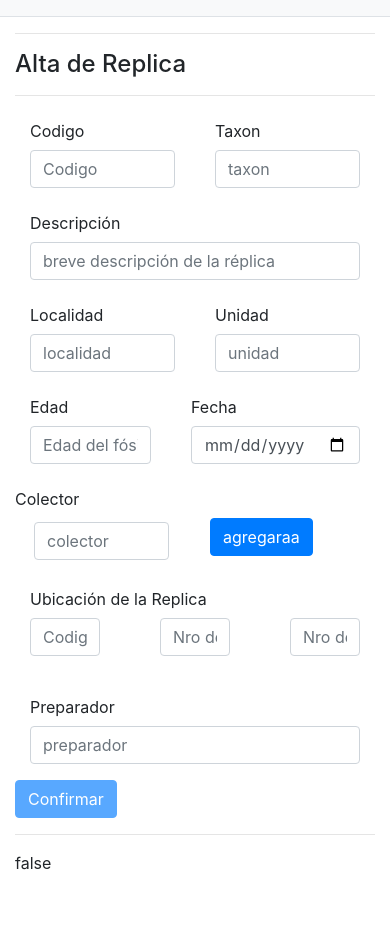
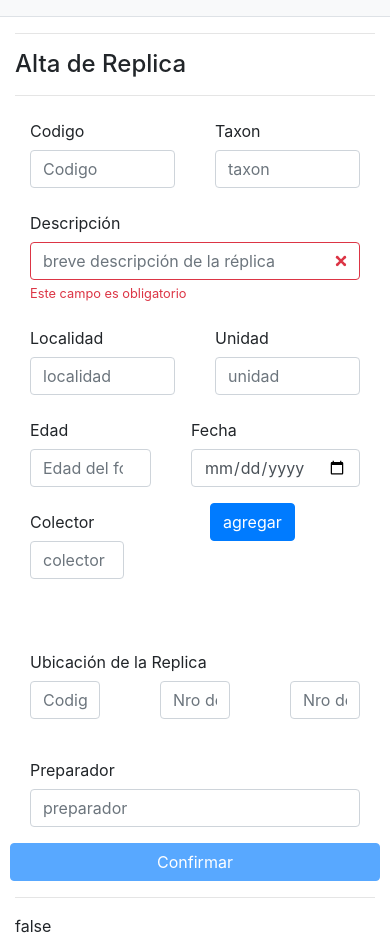
Before and after one commit to agrearte91/Tesis, an Angular app: page /#/replica in a window 390 px wide. Before the commit the page ends 875 px from the top, so only its background shows below. Built offline with nearby package versions, Linux system fonts and the light colour scheme.

Commit message:
agregar y quitar colector

```diff
--- a/src/app/components/forms/replica/replica.component.html
+++ b/src/app/components/forms/replica/replica.component.html
@@ -20,10 +20,16 @@
 
     <div class="form-group">
         <label class="col-1 col-form-label">Descripción</label>
-        <div class="col-md-12">
+        <div class="col-md-12" [ngClass]="{'was-validated': formReplica.controls['descripcion'].valid}">
+            <input type="text" class="form-control is-invalid" placeholder="breve descripción de la réplica" formControlName="descripcion">
+            <div class="invalid-feedback" *ngIf="formReplica.get('descripcion').errors?.minlength">
+                La descripcion debe tener una logitud minima de 5 caracteres
+            </div>
+            <div class="invalid-feedback" *ngIf="formReplica.get('descripcion').errors?.required">
+                Este campo es obligatorio
+            </div>
+        </div>
 
-            <input type="text" class="form-control" placeholder="breve descripción de la réplica" formControlName="descripcion">
-        </div>
     </div>
     <div class="form-row">
         <div class="form-group col">
@@ -44,7 +50,7 @@
         <div class="form-group col">
             <label class="col-1 col-form-label">Edad</label>
             <div class="col-md-12">
-                <input type="text" class="form-control" placeholder="Edad del fósil expresada en años" formControlName="edad">
+                <input type="number" class="form-control" placeholder="Edad del fósil expresada en años" formControlName="edad">
             </div>
         </div>
         <div class="form-group col">
@@ -56,15 +62,24 @@
     </div>
 
     <div class="form-group row">
-        <label class="col-12 col-form-label">Colector</label>
-        <div class="col">
-            <div class="col-md-12" formArrayName="colector">
-                <input *ngFor="let colector of formReplica.controls['colector'].controls; let i=index" type="text" class="form-control m-1" placeholder="colector" [formControlName]="i">
 
+        <div class="form-group col">
+            <label class="col-12 col-form-label">Colector</label>
+            <div *ngFor="let colector of formReplica.controls['colector'].controls; let i=index" class="col-md-12" formArrayName="colector">
+                <div class="form-group row">
+                    <div class="form-group col col-9">
+                        <input type="text" class="form-control" placeholder="colector" [formControlName]="i">
+                    </div>
+                    <div class="form-group col" *ngIf="i>0">
+
+                        <button (click)="quitarColector(i)" type="button" class="btn btn-outline-danger">Quitar</button>
+
+                    </div>
+                </div>
             </div>
         </div>
-        <div class="col">
-            <button (click)="agregarColector()" type="button" class="btn btn-primary">agregaraa</button>
+        <div class="form-group col">
+            <button (click)="agregarColector()" type="button" class="btn btn-primary">agregar</button>
         </div>
     </div>
 
@@ -100,9 +115,11 @@
         </div>
     </div>
 
-    <button type="submit" class="btn btn-primary" [disabled]="!formReplica.valid">
-        Confirmar
-    </button>
+    <div class="form-row">
+        <button type="submit" class="btn btn-primary col" [disabled]="!formReplica.valid">
+            Confirmar
+            </button>
+    </div>
 
     <hr> {{formReplica.valid}}
 </form>
--- a/src/app/components/forms/replica/replica.component.ts
+++ b/src/app/components/forms/replica/replica.component.ts
@@ -32,7 +32,7 @@ export class ReplicaComponent implements OnInit {
     this.formReplica = new FormGroup({
       'codigo': new FormControl('',Validators.required),
       'taxon': new FormControl('',Validators.required),
-      'descripcion': new FormControl('',Validators.required),
+      'descripcion': new FormControl('',[Validators.required,Validators.minLength(5)]),
       'localidad': new FormControl('',Validators.required),
       'unidad': new FormControl('',Validators.required),
       'edad': new FormControl('',Validators.required),
@@ -41,12 +41,14 @@ export class ReplicaComponent implements OnInit {
       ]),
       'ubicacion': new FormGroup({
         'codRespositorio': new FormControl('',Validators.required),
-        'numEstante': new FormControl('',Validators.required),
+        'numEstante': new FormControl('',[Validators.required]),
         'numEstanteria': new FormControl('',Validators.required)
       }),
       'fecha': new FormControl('',Validators.required),
       'preparador': new FormControl('',Validators.required)
     });
+
+    console.log(this.formReplica)
    }
 
   ngOnInit() {
@@ -61,4 +63,9 @@ export class ReplicaComponent implements OnInit {
       new FormControl('',Validators.required)
     )
   }
+  quitarColector(i){
+    const arrayControl=<FormArray>this.formReplica.controls['colector'];
+    arrayControl.removeAt(i);
+
+  }
 }
```
